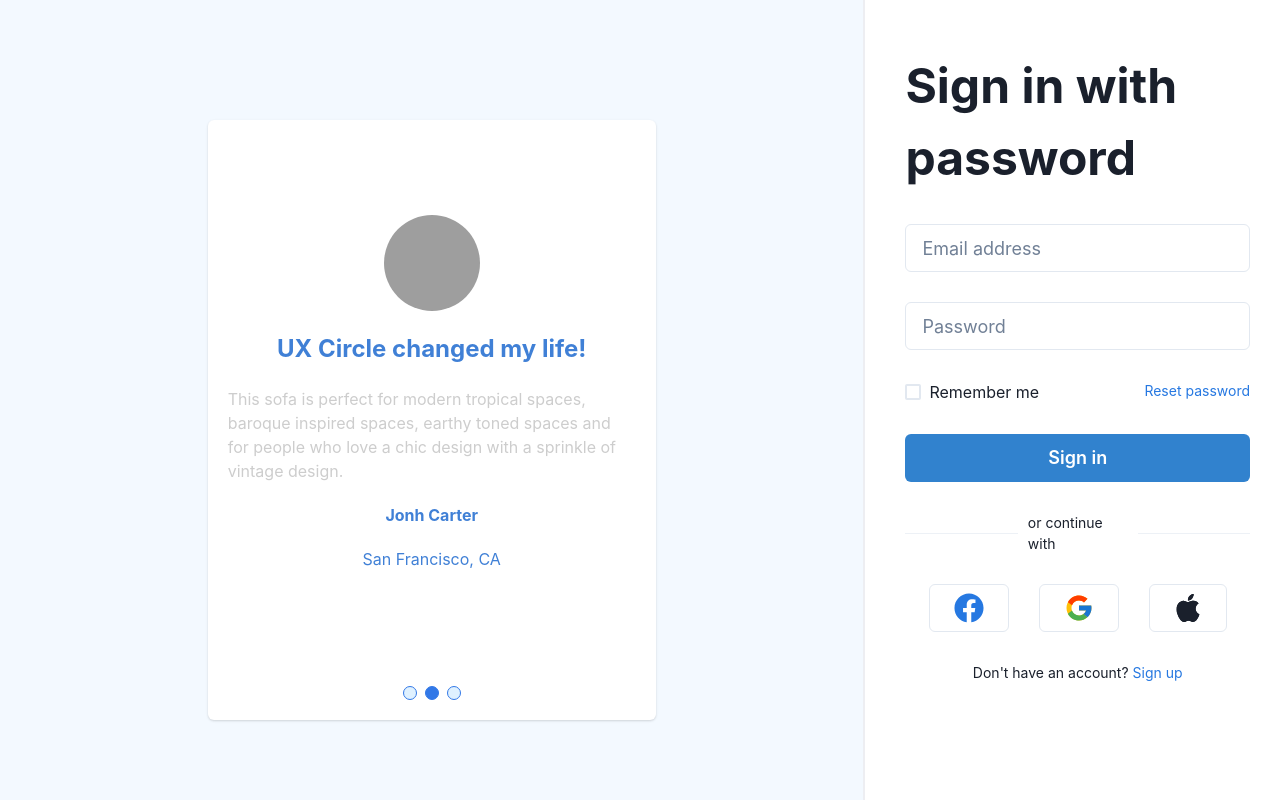
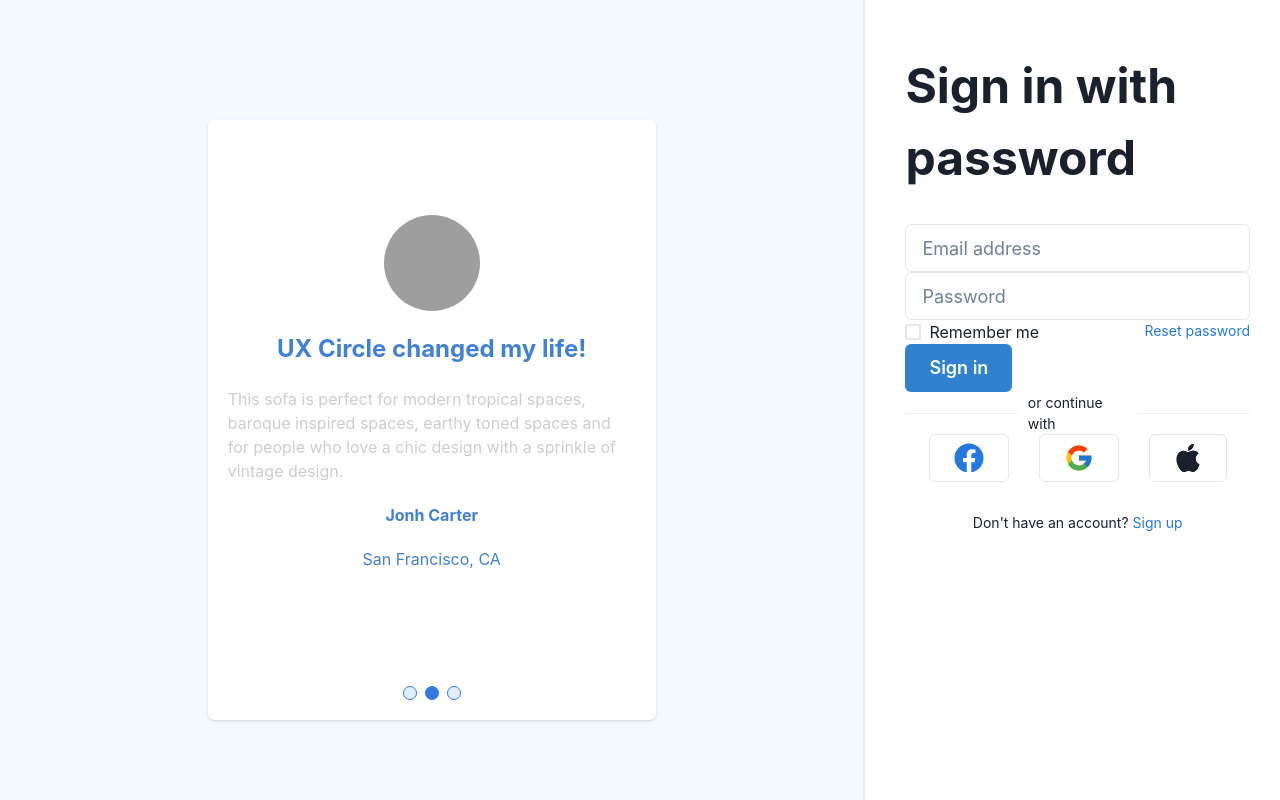
Before and after one commit to Svencap/finance_dashboard, a Next.js app: page /login in a window 1280 px wide. Built offline with nearby package versions, Linux system fonts and the light colour scheme; grey boxes are pictures that could not be loaded.

Commit message:
add authorization

```diff
--- a/pages/login/index.tsx
+++ b/pages/login/index.tsx
@@ -13,23 +13,40 @@ import {
   Button,
   Divider,
 } from "@chakra-ui/react";
-import NextLink from 'next/link'
-import { Link } from '@chakra-ui/react'
+import NextLink from "next/link";
+import { Link } from "@chakra-ui/react";
 
 import { Text } from "@chakra-ui/react";
 import styles from "../../styles/Login.module.scss";
 import CarouselSlider from "../carousel";
+import { useRouter } from "next/router";
+
+import axios from "axios";
+import routes from "../../routes.js";
+
+import { useState } from "react";
 
 interface LoginProps {}
 
 const Login: FC<LoginProps> = () => {
+
+  const [remember, setRemember] = useState<boolean>(false);
+  const router = useRouter();
   const formik = useFormik({
     initialValues: {
       email: "",
       password: "",
     },
-    onSubmit: (values) => {
-      console.log(values);
+    onSubmit: async (values) => {
+      try {
+        const { email, password } = values;
+        const body = { email, password, remember };
+        const { data } = await axios.post(routes.loginPath(), body);
+        localStorage.setItem("user", JSON.stringify(data));
+        router.push("/");
+      } catch (error) {
+        console.log(error);
+      }
     },
   });
   return (
@@ -41,40 +58,49 @@ const Login: FC<LoginProps> = () => {
         <Text fontSize="5xl" as={"b"}>
           Sign in with password
         </Text>
+        <form onSubmit={formik.handleSubmit} className={styles.form}>
           <FormControl>
-          <Input type="email" size="lg" placeholder="Email address" />
+            <Input type="text" size="lg" placeholder="Email address" name="email" onChange={formik.handleChange} value={formik.values.email} required/>
           </FormControl>
           <FormControl>
-          <Input type="text" placeholder="Password" size="lg" />
+            <Input type="text" placeholder="Password" size="lg" name="password" onChange={formik.handleChange} value={formik.values.password} required/>
           </FormControl>
           <div className={styles.checkRow}>
-          <Checkbox fontSize={'md'}>Remember me</Checkbox>
-          <Text fontSize={'sm'}>
-            <Link as={NextLink} color="#2678e1" href='/reset'>Reset password</Link>
+            <Checkbox fontSize={"md"} isChecked={remember} onChange={(e) => {
+              setRemember(!remember);
+            }}>Remember me</Checkbox>
+            <Text fontSize={"sm"}>
+              <Link as={NextLink} color="#2678e1" href="/reset">
+                Reset password
+              </Link>
             </Text>
           </div>
-        <Button colorScheme="blue" size="lg">
+          <Button colorScheme="blue" size="lg" type="submit">
             Sign in
           </Button>
           <div className={styles.divider}>
-          <Divider width={'120px'}/>
-          <Text fontSize='sm'>or continue with</Text>
-          <Divider width={'120px'}/>
+            <Divider width={"120px"} />
+            <Text fontSize="sm">or continue with</Text>
+            <Divider width={"120px"} />
           </div>
           <div className={styles.continueButtons}>
-          <Button variant='outline' size='lg'>
+            <Button variant="outline" size="lg">
               <FaFacebook size={30} color={"#2678E1"} />
             </Button>
-          <Button variant='outline'size='lg'>
+            <Button variant="outline" size="lg">
               <FcGoogle size={30} />
             </Button>
-          <Button variant='outline' size='lg'>
+            <Button variant="outline" size="lg">
               <BsApple size={28} />
             </Button>
           </div>
+        </form>
         <div className={styles.footer}>
-          <Text fontSize='sm'>Don't have an account?{' '}
-          <Link as={NextLink} color="#2678e1" href={'/signup'}>Sign up</Link>
+          <Text fontSize="sm">
+            Don't have an account?{" "}
+            <Link as={NextLink} color="#2678e1" href={"/signup"}>
+              Sign up
+            </Link>
           </Text>
         </div>
       </div>
```
Lines whose indentation alone changed are shown as unchanged.
